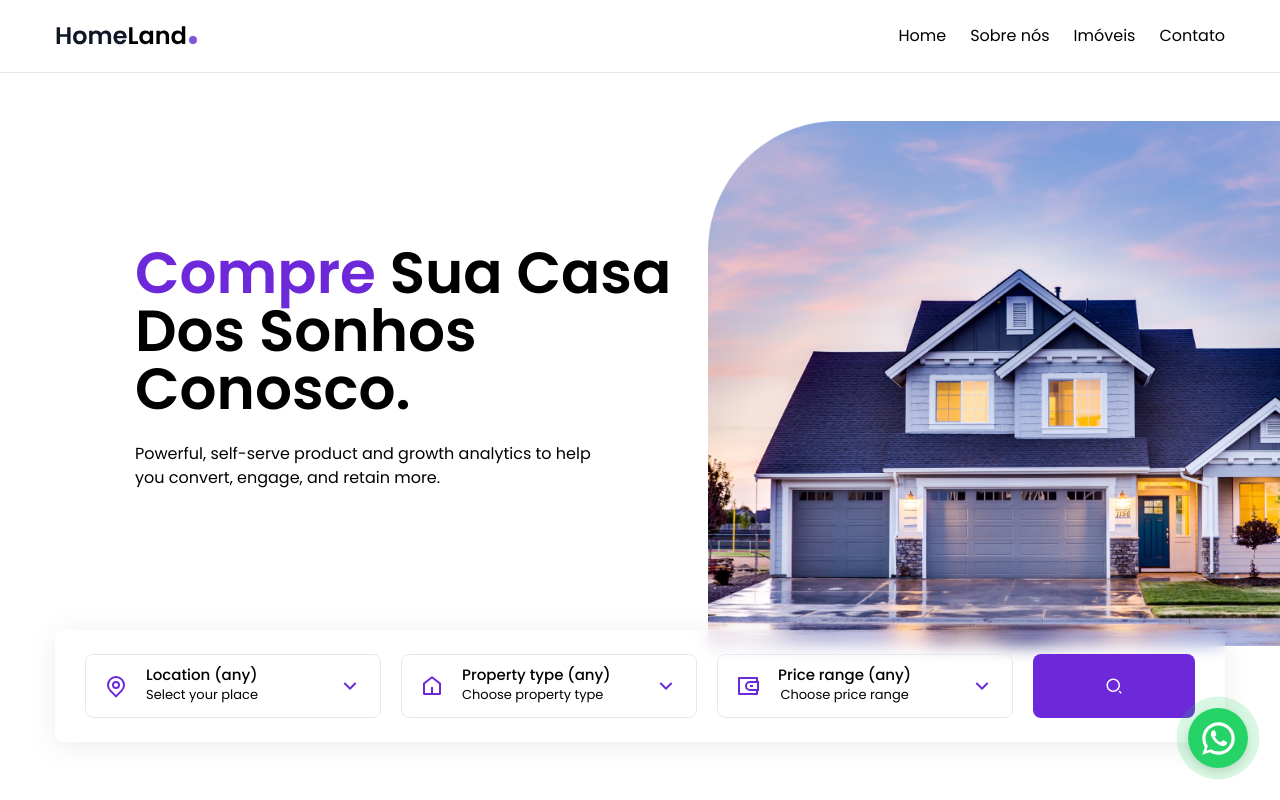
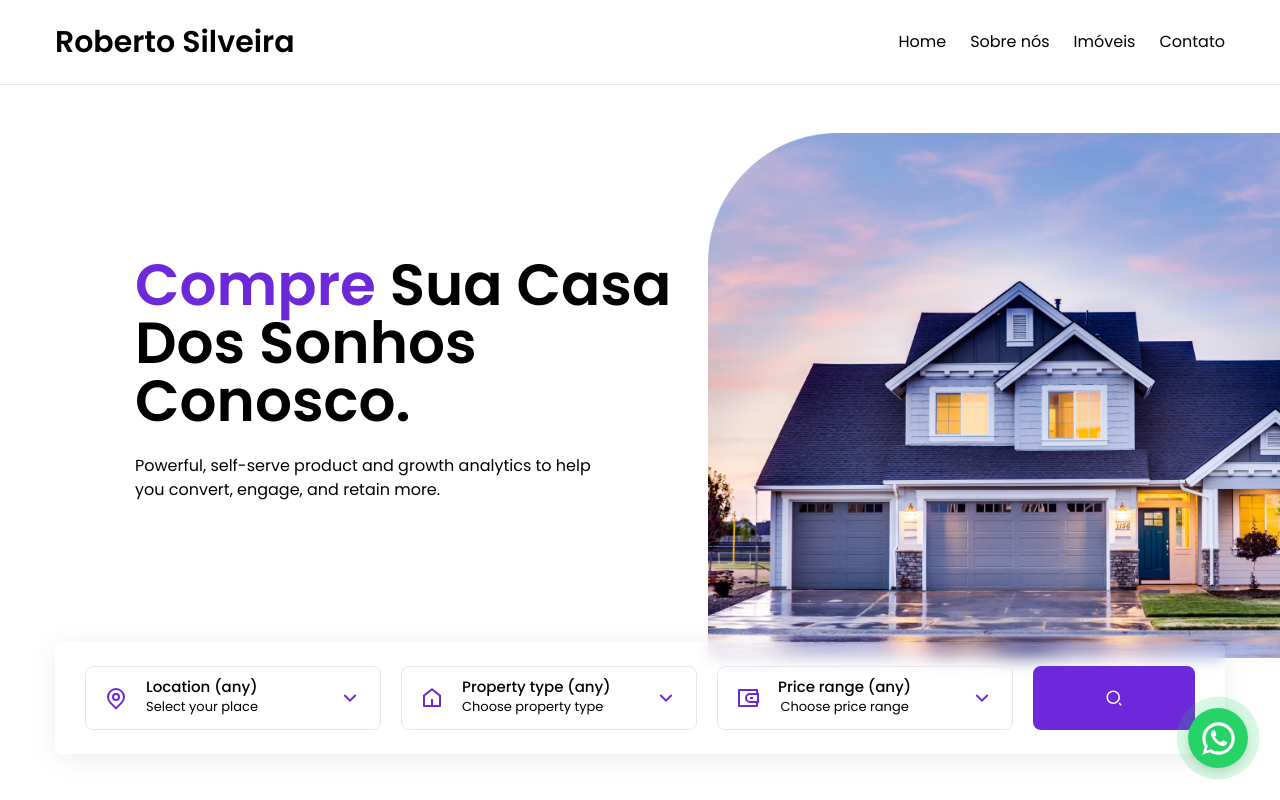
Before and after one commit to mzoughiaziz/real-estate, a React (Create React App) app: page / in a window 1280 px wide. Shown: the top 800 px of the page. Built offline with nearby package versions, Linux system fonts and the light colour scheme.

Commit message:
Logo update

```diff
--- a/src/components/Header.js
+++ b/src/components/Header.js
@@ -10,7 +10,7 @@ const Header = () => {
     <header className='py-6 mb-12 border-b'>
       <div className='container mx-auto flex justify-between items-center'>
         <Link to='/'>
-          <img src={Logo} alt='' />
+        <span className="self-center text-3xl font-semibold whitespace-nowrap dark:text-dark">Roberto Silveira</span>
         </Link>
         <div className='flex items-center gap-6'>
           <Link className='hover:text-violet-900 transition' to='/'>
```
Also changed, not shown: src/assets/img/logo.svg (deleted).
